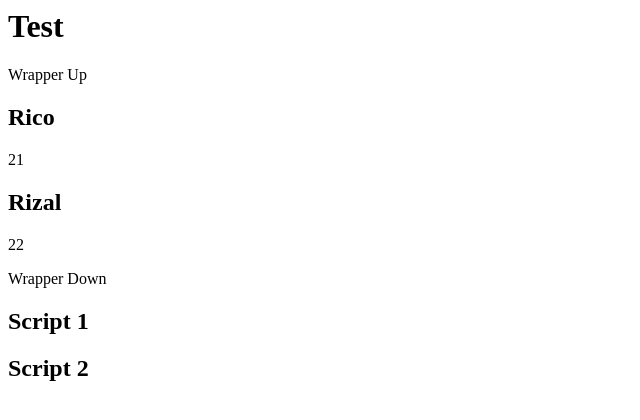
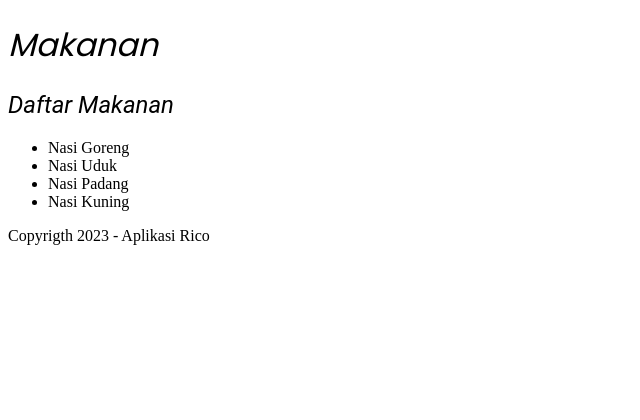
Before and after one commit to ricomuh/bauto, a PHP site: page / in a window 1280 px wide. Shown: the top 420 px of the page, without its empty margins (0-640 px from the left). Run offline with PHP 8.4, Linux system fonts and the light colour scheme.

Commit message:
google fonts helper and redirect response

```diff
--- a/app/Views/layout.php
+++ b/app/Views/layout.php
@@ -1,7 +1,30 @@
-<h1>
-    <?= $this->yield('title', 'Default Title') ?>
-</h1>
-<p>Wrapper Up</p>
-<?= $this->yield('content') ?>
-<p>Wrapper Down</p>
-<?= $this->yield('scripts') ?>
+<!DOCTYPE html>
+<html lang="en">
+
+<head>
+    <meta charset="UTF-8">
+    <meta http-equiv="X-UA-Compatible" content="IE=edge">
+    <meta name="viewport" content="width=device-width, initial-scale=1.0">
+    <title><?= $this->yield('title', 'Aplikasi Rico') ?></title>
+    <?= google_fonts([
+        'Poppins' =>
+        ['as' => 'h1', 'weight' => [400, 700], 'italic' => true],
+        'Roboto' =>
+        ['as' => 'h2', 'weight' => [400, 700], 'italic' => true]
+    ]) ?>
+</head>
+
+<body>
+    <header>
+        <h1><?= $this->yield('title', 'Aplikasi Rico') ?></h1>
+    </header>
+    <main>
+        <?= $this->yield('content') ?>
+    </main>
+    <footer>
+        Copyrigth <?= date('Y') ?> - Aplikasi Rico
+    </footer>
+    <?= $this->yield('scripts') ?>
+</body>
+
+</html>
--- a/app/Views/makan.php
+++ b/app/Views/makan.php
@@ -1,23 +1,17 @@
-<?= $this->section('title', 'Test') ?>
+<?= $this->section('title', 'Makanan') ?>
 <?= $this->section('content') ?>
-<article>
-    <?php foreach ($filtered as $student) : ?>
-        <h2>
-            <?= $student['name'] ?>
-        </h2>
-        <p>
-            <?= $student['age'] ?>
-        </p>
-    <?php endforeach; ?>
-</article>
+<h2>Daftar Makanan</h2>
+<ul>
+    <li>Nasi Goreng</li>
+    <li>Nasi Uduk</li>
+    <li>Nasi Padang</li>
+    <li>Nasi Kuning</li>
+</ul>
 <?= $this->endSection() ?>
-
 <?= $this->push('scripts') ?>
-<h2>Script 1</h2>
-<?= $this->endPush() ?>
-
-<?= $this->push('scripts') ?>
-<h2>Script 2</h2>
+<script>
+    console.log('Ini adalah script untuk halaman makanan');
+</script>
 <?= $this->endPush() ?>
 
 <?= $this->extend('layout') ?>
--- a/engine/Handler/Response/ViewResponse.php
+++ b/engine/Handler/Response/ViewResponse.php
@@ -82,11 +82,6 @@ class ViewResponse
         $this->sections[$this->currentSection] .= ob_get_clean();
     }
 
-    public function show($name)
-    {
-        echo $this->sections[$name];
-    }
-
     public function extend($view)
     {
         $view = new ViewResponse($view);
--- /dev/null
+++ b/engine/Helper/GoogleFonts.php
@@ -0,0 +1,98 @@
+<?php
+
+namespace Engine\Helper;
+
+class GoogleFonts
+{
+    protected $fonts = [];
+
+    /**
+     * GoogleFonts constructor.
+     * example: [
+     *   'Roboto' => [
+     *     'weight' => ['300'],
+     *     'italic' => true
+     *     'as' => 'roboto'
+     *  ],
+     *   'Open Sans' => [
+     *     'weight' => ['400'],
+     *     'as' => 'open-sans'
+     * ]
+     * ]
+     *
+     * @param array $fonts
+     */
+    public function __construct(array $fonts)
+    {
+        $this->fonts = $fonts;
+    }
+
+    public function renderHtml()
+    {
+        $html = '';
+
+        $html .= '<link rel="preconnect" href="https://fonts.googleapis.com">';
+        $html .= '<link rel="preconnect" href="https://fonts.gstatic.com" crossorigin>';
+        $html .= '<link href="https://fonts.googleapis.com/css2?family=';
+        $html .= $this->renderFonts();
+        $html .= '" rel="stylesheet">';
+        $html .= '<style>';
+        $html .= $this->renderCss();
+        $html .= '</style>';
+
+
+        return $html;
+    }
+
+    public function renderFonts()
+    {
+        $fonts = '';
+
+        foreach ($this->fonts as $font => $options) {
+            $fonts .= $font . ':';
+
+            if (isset($options['weight'])) {
+                $fonts .= 'wght@' . implode(',', $options['weight']);
+            }
+
+            if (isset($options['italic']) && $options['italic']) {
+                $fonts .= ';ital,1';
+            }
+
+            $fonts .= '&';
+        }
+
+        return $fonts;
+    }
+
+    public function renderCss()
+    {
+        $css = '';
+
+        foreach ($this->fonts as $font => $options) {
+            if (!isset($options['as'])) {
+                continue;
+            }
+
+            $css .= $options['as'] . ' {';
+            $css .= 'font-family: ' . $font . ';';
+
+            if (isset($options['weight'])) {
+                $css .= 'font-weight: ' . $options['weight'][0] . ';';
+            }
+
+            if (isset($options['italic']) && $options['italic']) {
+                $css .= 'font-style: italic;';
+            }
+
+            $css .= '}';
+        }
+
+        return $css;
+    }
+
+    public function __toString()
+    {
+        return $this->renderHtml();
+    }
+}
--- a/engine/Helper/helpers.php
+++ b/engine/Helper/helpers.php
@@ -93,3 +93,49 @@ if (!function_exists('url')) {
         return request()->baseURL() . $path;
     }
 }
+
+if (!function_exists('route')) {
+    /**
+     * Create a relative url to the given route.
+     *
+     * @param string $route
+     * @param array $params
+     * @return string
+     */
+    function route($route, $params = [])
+    {
+        $url = url($route);
+
+        if (!empty($params)) {
+            $url .= '?' . http_build_query($params);
+        }
+
+        return $url;
+    }
+}
+
+if (!function_exists('google_fonts')) {
+    /**
+     * Create a new google fonts instance.
+     *
+     * @param array $fonts
+     * @return GoogleFonts
+     */
+    function google_fonts($fonts = [])
+    {
+        return new Engine\Helper\GoogleFonts($fonts);
+    }
+}
+
+if (!function_exists('asset')) {
+    /**
+     * Create a relative url to the public folder.
+     *
+     * @param string $path
+     * @return string
+     */
+    function asset($path = '')
+    {
+        return url($path);
+    }
+}
```
Also changed, not shown: engine/Handler/Response/RedirectResponse.php (added, +30 -0 lines).
